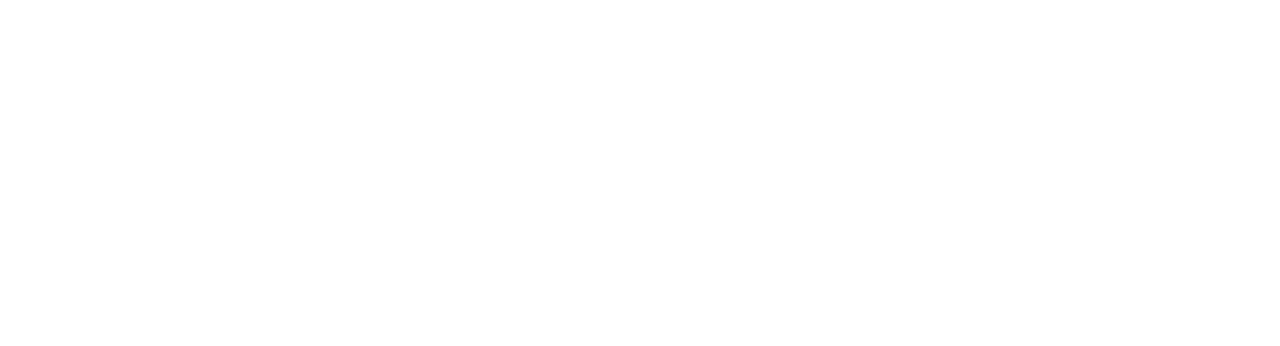
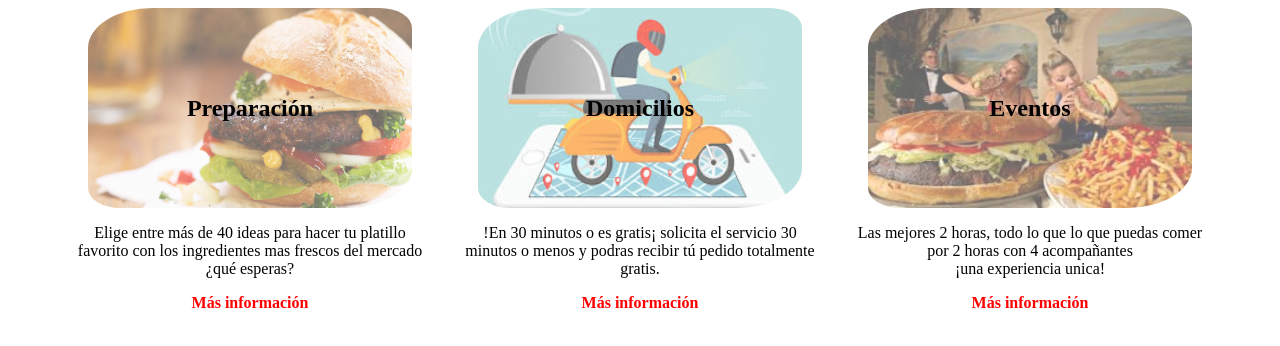
Before and after one commit to Shelcy/semana-1-15, a website: page src/index.html in a window 1280 px wide. Drawn offline with Linux system fonts and the light colour scheme.

Commit message:
Se ha realizado la seccion numero 4 correspondiente a servicios

```diff
--- a/src/index.html
+++ b/src/index.html
@@ -1,11 +1,80 @@
 <!DOCTYPE html>
-<html lang="en">
+<html lang="es">
+
 <head>
     <meta charset="UTF-8">
     <meta name="viewport" content="width=device-width, initial-scale=1.0">
+
+    <link rel="stylesheet" href="style.css" type="text/css">
+
     <title>Mi primera pagina web</title>
+
+
 </head>
+
 <body>
+    <!-- TODO header -->
 
+    <header>
+
+    </header>
+
+    <!-- TODO cuerpo -->
+    <main>
+        <!-- TODO Servicios -->
+        <section id="services" class="servicios">
+
+            <div class="servicios-contenedor">
+                <div class="titulo">
+                    <img class="servicios-contenedor__imagen" src="img/comida-rapida-casera.jpg" alt="">
+                    <h2 class="servicios-contenedor__titulo">Preparación</h2>
+                </div>
+                <div class="servicios-contenedor__informacion">
+                    <p>Elige entre más de 40 ideas para hacer tu platillo favorito
+                        con los ingredientes mas frescos del mercado ¿qué esperas?
+                    </p>
+                    <!-- <p>Lorem ipsum dolor sit amet consectetur adipisicing elit. Quaerat fugit aperiam enim itaque unde? Magni velit sunt reiciendis dolores perferendis autem debitis adipisci mollitia? Facere ipsam magni non explicabo fugit.</p> -->
+                    <a href="#"><b>Más información</b></a>
+                </div>
+
+            </div>
+            <div class="servicios-contenedor">
+
+                <div class="titulo">
+                    <img class="servicios-contenedor__imagen" src="img/domicilio.jpg" alt="">
+                    <h2 class="servicios-contenedor__titulo">Domicilios</h2>
+                </div>
+                <div class="servicios-contenedor__informacion">
+                    <p>!En 30 minutos o es gratis¡ solicita el servicio 30 minutos o menos
+                        y podras recibir tú pedido totalmente gratis.
+                    </p>
+                    <!-- <p>Lorem ipsum dolor sit amet consectetur adipisicing elit. Blanditiis consectetur dolor numquam molestiae itaque commodi! Perferendis veritatis, quaerat consequatur in quia suscipit dolor ab. Rem dolorem laudantium repudiandae vel quam?</p> -->
+                    <a href="#"><b>Más información</b></a>
+                </div>
+
+            </div>
+            <div class="servicios-contenedor">
+
+                <div class="titulo">
+                    <img class="servicios-contenedor__imagen" src="img/2_horas.jpg" alt="">
+                    <h2 class="servicios-contenedor__titulo">Eventos</h2>
+                </div>
+                <div class="servicios-contenedor__informacion">
+                    <p>Las mejores 2 horas, todo lo que lo que puedas comer por 2 horas
+                        con 4 acompañantes<br> ¡una experiencia unica!
+                    </p>
+                    <!-- <P>Lorem ipsum, dolor sit amet consectetur adipisicing elit. Libero ipsa molestias eius minus suscipit assumenda iusto deserunt nemo dignissimos labore consequatur nesciunt aliquid laborum veritatis, voluptatem sint ducimus nihil molestiae.</P> -->
+                    <a href="#"><b>Más información</b></a>
+                </div>
+
+
+        </section>
+    </main>
+
+    <!-- TODO footer -->
+    <footer>
+
+    </footer>
 </body>
+
 </html>
--- /dev/null
+++ b/src/style.css
@@ -0,0 +1,58 @@
+body{
+    width: 1200px;
+    margin-left: auto;
+    margin-right: auto;
+
+}
+
+/* TODO Servicios */
+
+.servicios{
+    /* background-color: aqua; */
+    display: flex;
+    flex-wrap: nowrap;
+    justify-content: space-evenly;
+
+}
+
+.servicios-contenedor{
+    width: 30%;
+    /* border: red solid; */
+
+
+}
+
+.titulo{
+    display: flex;
+    justify-content: center;
+    align-items: center;
+}
+
+.servicios-contenedor__titulo{
+   position: absolute;
+
+}
+
+.servicios-contenedor__informacion, .servicios-contenedor__titulo{
+    text-align: center;
+
+}
+
+.servicios-contenedor__imagen{
+    width: 90%;
+    height: 200px;
+    margin: 0 5%;
+    filter: opacity(.6);
+    border-radius: 20% 10%;
+}
+
+.servicios-contenedor__imagen:hover{
+    filter: opacity(1);
+
+}
+
+.servicios-contenedor__informacion > a{
+    text-decoration: none;
+    color: red;
+
+}
```
Also changed, not shown: src/img/2_horas.jpg (added), src/img/comida-rapida-casera.jpg (added), src/img/domicilio.jpg (added).
